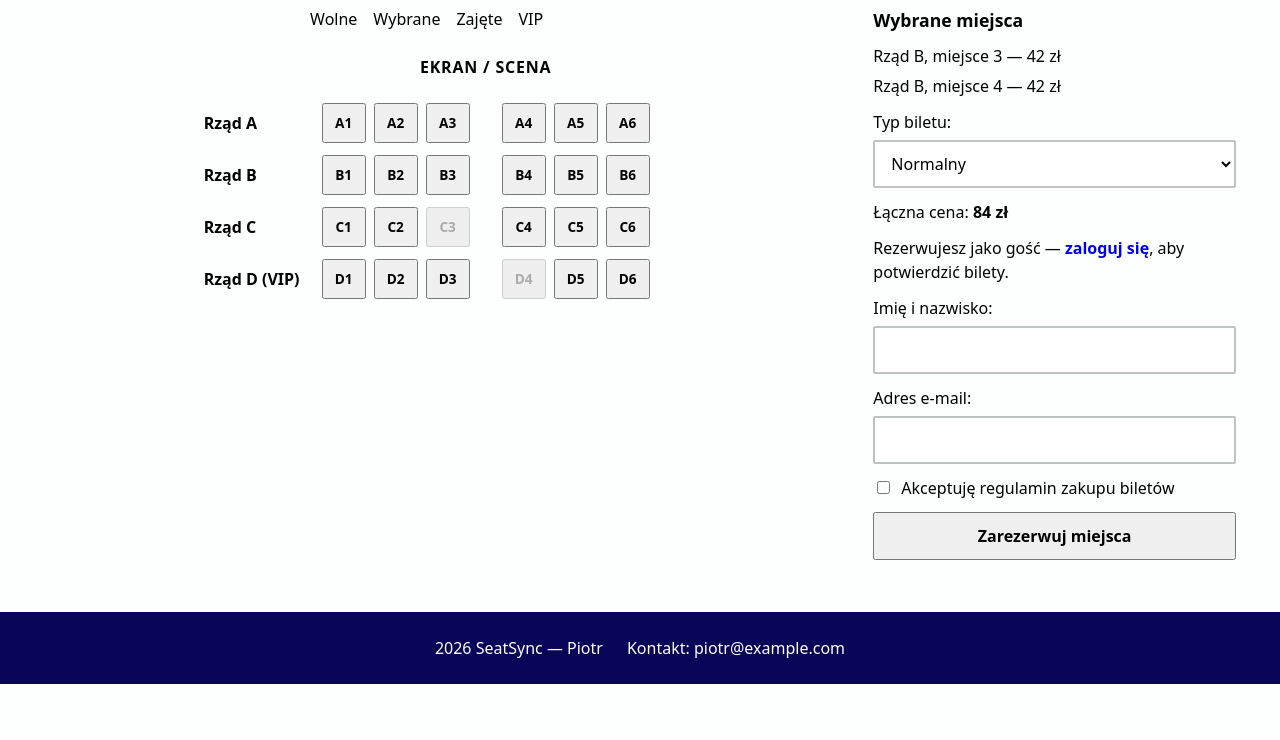
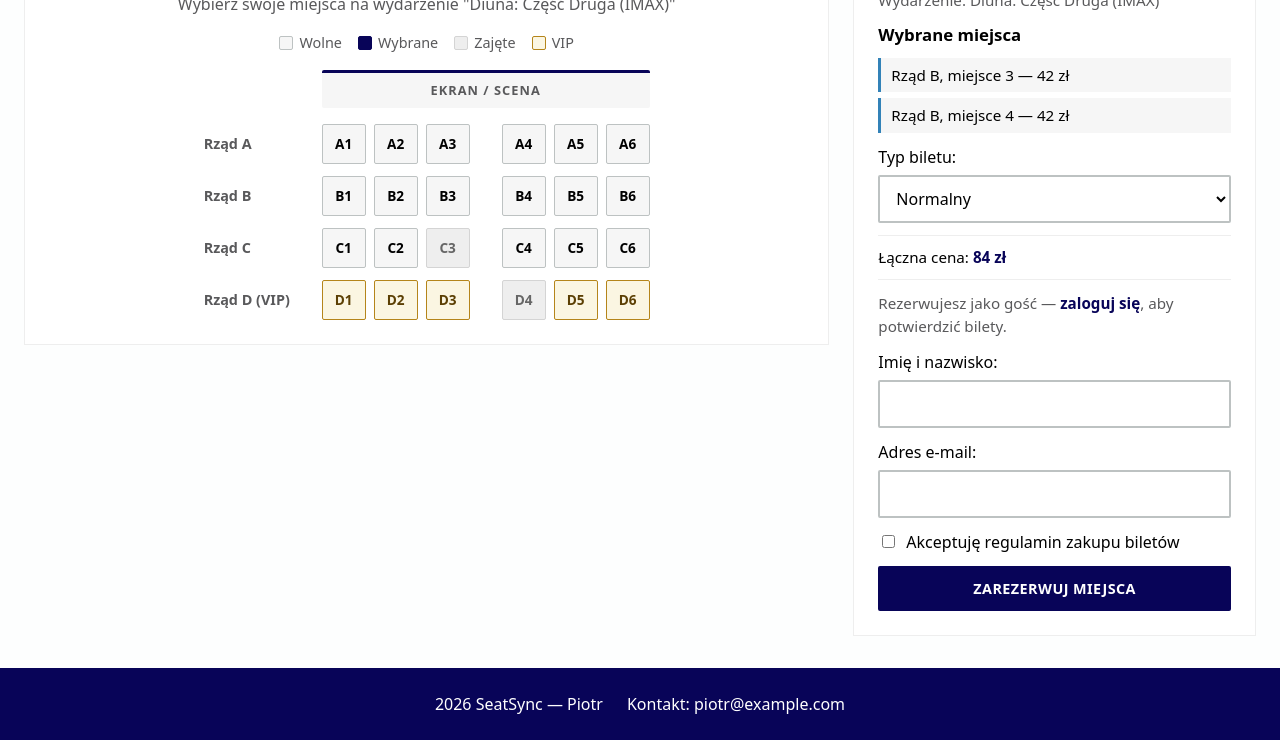
Before and after one commit to hue-alt/SeatSync, a plain HTML site: page static_site/booking.html in a window 1280 px wide. Shown: the part 232-972 px from the top of the page. Before the commit the page ends 916 px from the top, so only its background shows below. Drawn offline with Linux system fonts and the light colour scheme.

Commit message:
part 4.2 - added color layout to purchase and login/register subsite

```diff
--- a/static_site/styles.css
+++ b/static_site/styles.css
@@ -11,7 +11,9 @@
     --seat-free: #f6f6f6;
     --seat-selected: #080458;
     --seat-occupied: #eeeeee;
-    --seat-vip: #fef3c7;
+    --seat-vip: #fbf6e2;
+    --vip-border: #b5851a;
+    --vip-text: #5c4004;
 }
 
 *, *::before, *::after{
@@ -186,25 +188,45 @@ main{
     cursor: pointer;
 }
 
+.check input{
+    accent-color: var(--brand-color);
+}
+
 .button{
     width: 100%;
     padding: 10px 16px;
+    background-color: var(--brand-color);
+    border: 2px solid var(--brand-color);
+    border-radius: 2px;
+    color: var(--surface-color);
     font: inherit;
-    font-weight: 600;
+    font-size: 0.9rem;
+    font-weight: 700;
+    text-transform: uppercase;
+    letter-spacing: 0.03em;
     cursor: pointer;
+    transition: background-color 250ms ease, border-color 250ms ease;
 }
 
 .button:hover{
+    background-color: var(--brand-hover);
+    border-color: var(--brand-hover);
+}
 
+.button:focus-visible{
+    outline: 2px solid var(--accent-border);
+    outline-offset: 2px;
 }
 
 .link{
+    color: var(--brand-color);
     text-decoration: none;
     font-weight: 500;
+    transition: color 200ms ease;
 }
 
 .link:hover{
-    text-decoration: underline;
+    color: var(--accent-color);
 }
 
 
@@ -378,12 +400,15 @@ main{
 
 .back-link{
     grid-column: 1 / 3;
+    justify-self: start;
+    color: var(--brand-color);
     text-decoration: none;
     font-weight: 500;
+    transition: color 200ms ease;
 }
 
 .back-link:hover{
-    text-decoration: underline;
+    color: var(--accent-color);
 }
 
 .hall{
@@ -391,10 +416,14 @@ main{
     flex-direction: column;
     align-items: center;
     gap: 16px;
+    padding: 24px;
+    background-color: var(--surface-color);
+    border: 1px solid var(--border-color);
 }
 
 .subtitle{
     text-align: center;
+    color: var(--muted-color);
 }
 
 .legend{
@@ -412,22 +441,37 @@ main{
     display: flex;
     align-items: center;
     gap: 6px;
+    color: var(--muted-color);
+    font-size: 0.9rem;
 }
 
-.legend .free{
-
+.legend li::before{
+    content: "";
+    display: inline-block;
+    width: 14px;
+    height: 14px;
+    border-radius: 2px;
+    border: 1px solid transparent;
 }
 
-.legend .selected{
-
+.legend .free::before{
+    background-color: var(--seat-free);
+    border-color: #bdc2c2;
 }
 
-.legend .occupied{
-
+.legend .selected::before{
+    background-color: var(--seat-selected);
+    border-color: var(--seat-selected);
 }
 
-.legend .vip{
+.legend .occupied::before{
+    background-color: var(--seat-occupied);
+    border-color: #d4d4d4;
+}
 
+.legend .vip::before{
+    background-color: var(--seat-vip);
+    border-color: var(--vip-border);
 }
 
 
@@ -438,9 +482,14 @@ main{
     width: 328px;
     margin-left: 118px;
     padding: 8px 16px;
-    font-weight: 600;
+    background-color: #f6f6f6;
+    border-top: 3px solid var(--brand-color);
+    border-radius: 2px;
+    color: var(--muted-color);
+    font-size: 0.8rem;
+    font-weight: 700;
     text-transform: uppercase;
-    letter-spacing: 0.05em;
+    letter-spacing: 0.08em;
 }
 
 .seats{
@@ -462,6 +511,8 @@ main{
 }
 
 .row-label{
+    color: var(--muted-color);
+    font-size: 0.9rem;
     font-weight: 600;
 }
 
@@ -471,10 +522,19 @@ main{
     align-items: center;
     width: 44px;
     height: 40px;
+    background-color: var(--seat-free);
+    border: 1px solid #bdc2c2;
+    border-radius: 2px;
+    color: var(--text-color);
     font: inherit;
     font-size: 0.85rem;
     font-weight: 600;
-    transition: transform 150ms ease;
+    transition: transform 150ms ease, background-color 150ms ease, border-color 150ms ease;
+}
+
+.seat:focus-visible{
+    outline: 2px solid var(--accent-border);
+    outline-offset: 2px;
 }
 
 .seat.available{
@@ -482,40 +542,64 @@ main{
 }
 
 .seat.available:hover{
-
+    background-color: #e8f1f8;
+    border-color: var(--accent-border);
 }
 
 .seat:not(:disabled):hover{
     transform: scale(1.06);
 }
 
+.seat.vip{
+    background-color: var(--seat-vip);
+    border-color: var(--vip-border);
+    color: var(--vip-text);
+}
+
+.seat.vip:not(:disabled):hover{
+    background-color: #f4ebc8;
+    border-color: var(--brand-color);
+}
+
 .seat.selected{
-
+    background-color: var(--seat-selected);
+    border-color: var(--seat-selected);
+    color: var(--surface-color);
 }
 
 .seat.occupied, .seat:disabled{
+    background-color: var(--seat-occupied);
+    border-color: #d4d4d4;
+    color: #666666;
     cursor: not-allowed;
-}
-
-.seat.vip{
-
 }
 
 .summary{
     display: flex;
     flex-direction: column;
     gap: 12px;
-    padding: 20px;
+    padding: 24px;
+    background-color: var(--surface-color);
+    border: 1px solid var(--border-color);
 }
 
 .summary h2{
+    padding-bottom: 10px;
+    border-bottom: 1px solid var(--border-color);
     font-size: 1.35rem;
     line-height: 1.3;
+    color: var(--text-color);
 }
 
 .summary h3{
-    font-size: 1.1rem;
+    font-size: 1.05rem;
     line-height: 1.3;
+    color: var(--text-color);
+}
+
+.summary p{
+    color: var(--muted-color);
+    font-size: 0.95rem;
 }
 
 .seat-list{
@@ -527,8 +611,23 @@ main{
     padding: 0;
 }
 
-.total{
+.seat-list li{
+    padding: 6px 10px;
+    background-color: #f6f6f6;
+    border-left: 3px solid var(--accent-border);
+    color: var(--text-color);
+    font-size: 0.95rem;
+}
 
+.summary .total{
+    padding: 10px 0;
+    border-top: 1px solid var(--border-color);
+    border-bottom: 1px solid var(--border-color);
+    color: var(--text-color);
+}
+
+.total strong{
+    color: var(--brand-color);
 }
 
 .summary .link{
@@ -589,6 +688,14 @@ main{
         grid-template-columns: 1fr;
     }
 
+    .hall{
+        padding: 16px 12px;
+    }
+
+    .summary{
+        padding: 16px;
+    }
+
     .back-link{
         grid-column: 1 / 2;
     }
@@ -609,7 +716,7 @@ main{
         font-size: 0.75rem;
     }
 
-    .row, .seat:nth-of-type(3){
+    .row .seat:nth-of-type(3){
         margin-right: 10px;
     }
 
```
